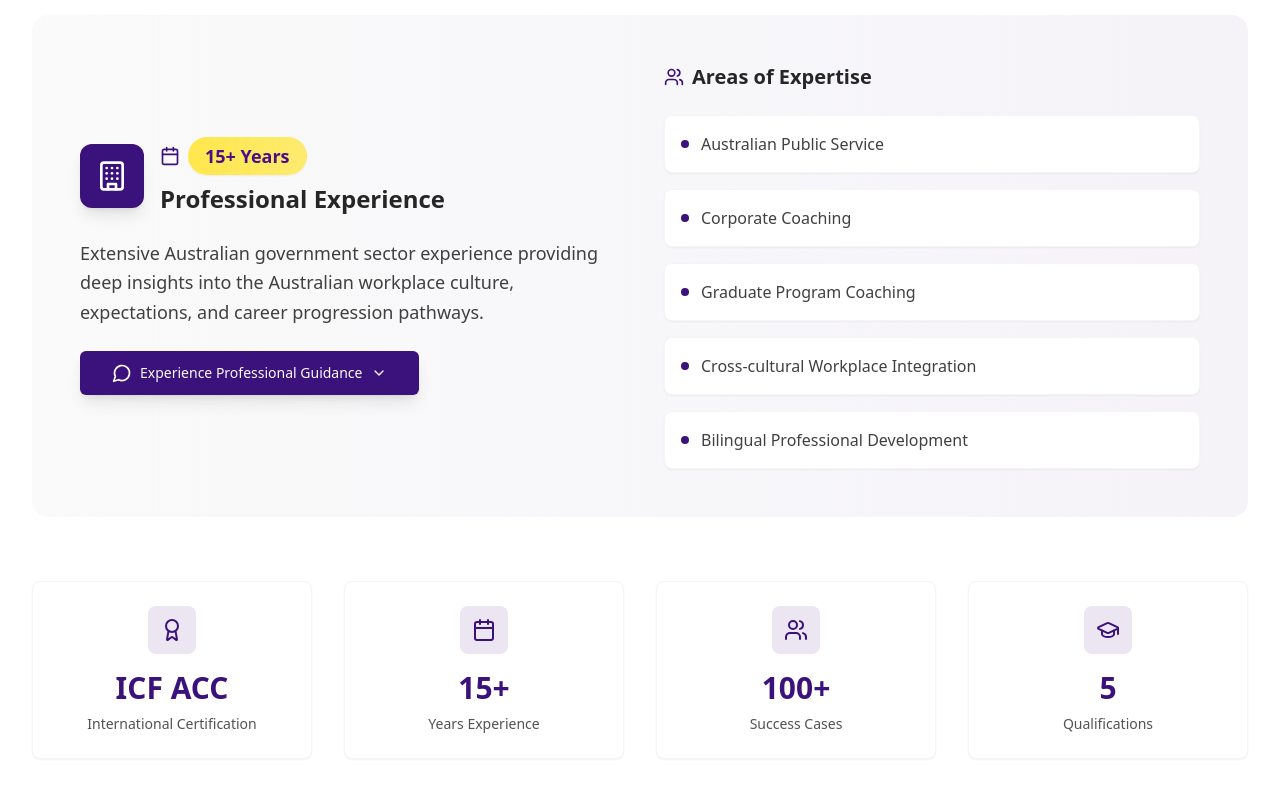
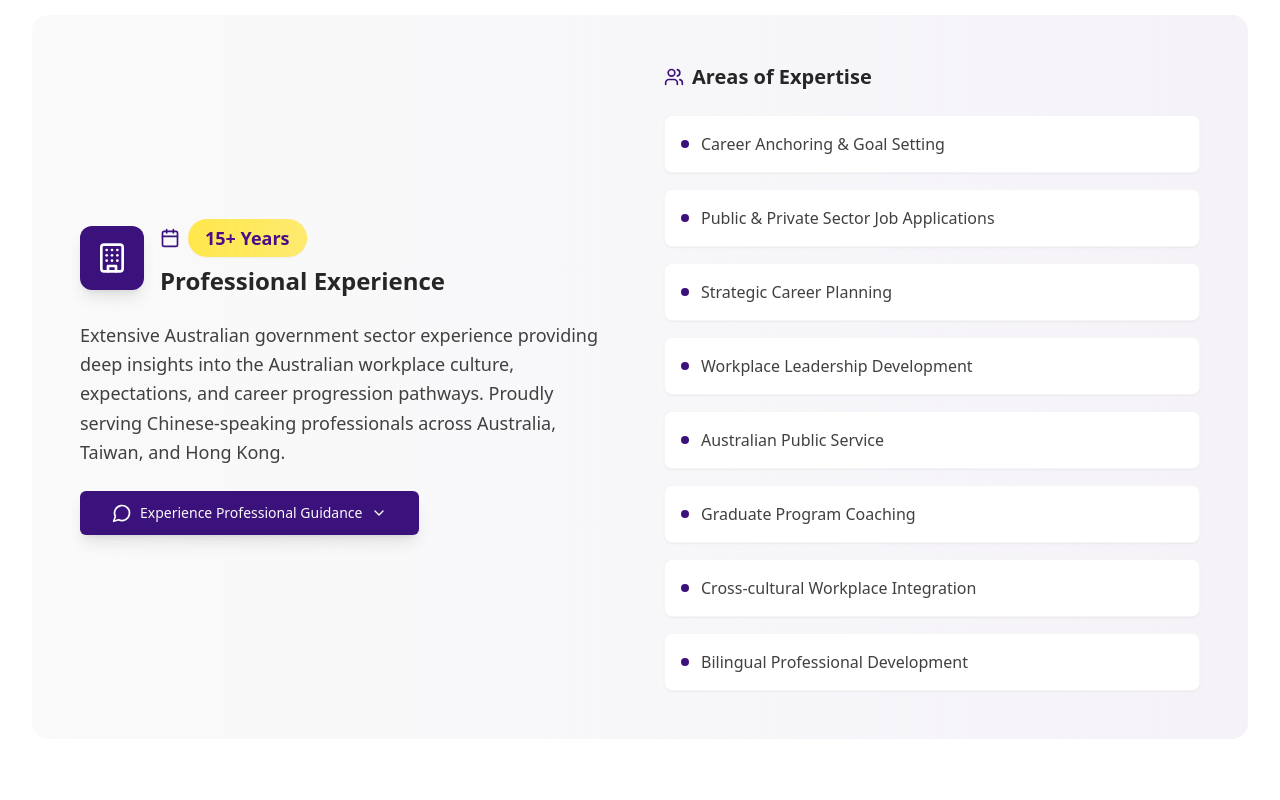
Before and after one commit to seahsky/benson-page-2, a React (Vite) app: page / in a window 1280 px wide. Shown: the part 2260-3060 px from the top of the page. Built offline with nearby package versions, Linux system fonts and the light colour scheme.

Commit message:
Add success metrics section and update stats content

```diff
--- a/src/data/content.ts
+++ b/src/data/content.ts
@@ -21,6 +21,19 @@ export interface Content {
       primary: string
       secondary: string
     }
+  }
+  stats: {
+    clients: string
+    coachingHours: string
+    interviews: string
+    efficiencyRate: string
+    efficiencyDescription: string
+    maxSessions: string
+    maxSessionsDescription: string
+    satisfaction: string
+    satisfactionDescription: string
+    sectionTitle: string
+    sectionSubtitle: string
   }
   coreBenefits: {
     title: string
@@ -149,6 +162,19 @@ export const content: Record<Language, Content> = {
         primary: "Book Consultation",
         secondary: "Learn More"
       }
+    },
+    stats: {
+      clients: "300+",
+      coachingHours: "500+",
+      interviews: "200+",
+      efficiencyRate: "83.1%",
+      efficiencyDescription: "of clients achieve their goals in 5 sessions or fewer",
+      maxSessions: "100%",
+      maxSessionsDescription: "of clients complete their goals within 10 sessions",
+      satisfaction: "93.3%",
+      satisfactionDescription: "client satisfaction rate",
+      sectionTitle: "Proven Results & Client Success",
+      sectionSubtitle: "Real outcomes from coaching that delivers measurable impact"
     },
     coreBenefits: {
       title: "What Do Benson's Clients Gain?",
@@ -378,10 +404,13 @@ export const content: Record<Language, Content> = {
       ],
       experience: {
         years: "15+ Years",
-        background: "Extensive Australian government sector experience providing deep insights into the Australian workplace culture, expectations, and career progression pathways.",
+        background: "Extensive Australian government sector experience providing deep insights into the Australian workplace culture, expectations, and career progression pathways. Proudly serving Chinese-speaking professionals across Australia, Taiwan, and Hong Kong.",
         specialties: [
+          "Career Anchoring & Goal Setting",
+          "Public & Private Sector Job Applications",
+          "Strategic Career Planning",
+          "Workplace Leadership Development",
           "Australian Public Service",
-          "Corporate Coaching",
           "Graduate Program Coaching",
           "Cross-cultural Workplace Integration",
           "Bilingual Professional Development"
@@ -479,6 +508,19 @@ export const content: Record<Language, Content> = {
         primary: "預約諮詢",
         secondary: "了解更多"
       }
+    },
+    stats: {
+      clients: "300+",
+      coachingHours: "500+",
+      interviews: "200+",
+      efficiencyRate: "83.1%",
+      efficiencyDescription: "的客人僅需五次或更少的晤談就可完成引導目標",
+      maxSessions: "100%",
+      maxSessionsDescription: "的客人在十次晤談內完成所有目標",
+      satisfaction: "93.3%",
+      satisfactionDescription: "顧客滿意率",
+      sectionTitle: "實證成果與客戶成功",
+      sectionSubtitle: "提供可衡量影響力的引導服務帶來的真實成果"
     },
     coreBenefits: {
       title: "Benson 的客戶有什麼收穫？",
@@ -708,10 +750,13 @@ export const content: Record<Language, Content> = {
       ],
       experience: {
         years: "15+ 年",
-        background: "豐富的澳洲政府部門經驗，深入了解澳洲職場文化、期望和職涯發展路徑。",
+        background: "豐富的澳洲政府部門經驗，深入了解澳洲職場文化、期望和職涯發展路徑。專業服務澳洲、台灣及香港的華語專業人士。",
         specialties: [
+          "職涯定錨與目標設定",
+          "公私單位工作申請",
+          "策略性職涯規劃",
+          "職場領導力發展",
           "澳洲公務部門",
-          "企業教練",
           "畢業生計劃教練",
           "跨文化職場融合",
           "雙語專業發展"
--- a/src/pages/executive-wisdom/components/ProfessionalAuthority.tsx
+++ b/src/pages/executive-wisdom/components/ProfessionalAuthority.tsx
@@ -260,13 +260,13 @@ export default function ProfessionalAuthority({
               icon: Calendar,
             },
             {
-              number: "100+",
-              label: language === "zh" ? "成功案例" : "Success Cases",
+              number: "300+",
+              label: language === "zh" ? "客戶" : "Clients Coached",
               icon: Users,
             },
             {
-              number: "5",
-              label: language === "zh" ? "學術資格" : "Qualifications",
+              number: "500+",
+              label: language === "zh" ? "引導時數" : "Coaching Hours",
               icon: GraduationCap,
             },
           ].map((stat, index) => (
--- /dev/null
+++ b/src/pages/executive-wisdom/components/SuccessMetrics.tsx
@@ -0,0 +1,198 @@
+import { Card, CardContent } from "@/components/ui/card";
+import { TrendingUp, Target, Award, CheckCircle2 } from "lucide-react";
+import type { Language } from "@/data/content";
+
+interface SuccessMetricsProps {
+  content: {
+    clients: string;
+    coachingHours: string;
+    interviews: string;
+    efficiencyRate: string;
+    efficiencyDescription: string;
+    maxSessions: string;
+    maxSessionsDescription: string;
+    satisfaction: string;
+    satisfactionDescription: string;
+    sectionTitle: string;
+    sectionSubtitle: string;
+  };
+  language: Language;
+}
+
+export default function SuccessMetrics({
+  content,
+  language,
+}: SuccessMetricsProps) {
+  const metrics = [
+    {
+      icon: TrendingUp,
+      value: content.efficiencyRate,
+      description: content.efficiencyDescription,
+      color: "from-blue-500 to-blue-600",
+      bgColor: "bg-blue-50",
+      iconBg: "bg-blue-500",
+    },
+    {
+      icon: Target,
+      value: content.maxSessions,
+      description: content.maxSessionsDescription,
+      color: "from-green-500 to-green-600",
+      bgColor: "bg-green-50",
+      iconBg: "bg-green-500",
+    },
+    {
+      icon: Award,
+      value: content.satisfaction,
+      description: content.satisfactionDescription,
+      color: "from-amber-500 to-amber-600",
+      bgColor: "bg-amber-50",
+      iconBg: "bg-amber-500",
+    },
+  ];
+
+  const impactStats = [
+    {
+      icon: CheckCircle2,
+      value: content.clients,
+      label: language === "zh" ? "客戶" : "Clients",
+      color: "text-primary",
+    },
+    {
+      icon: TrendingUp,
+      value: content.coachingHours,
+      label: language === "zh" ? "引導時數" : "Coaching Hours",
+      color: "text-secondary",
+    },
+    {
+      icon: Target,
+      value: content.interviews,
+      label: language === "zh" ? "面試人選" : "Interviews Coached",
+      color: "text-primary",
+    },
+  ];
+
+  return (
+    <section className="section-padding bg-gradient-to-b from-white to-gray-50">
+      <div className="container-custom">
+        {/* Section Header */}
+        <div className="text-center mb-16 fade-in-up">
+          <h2
+            className={`text-4xl md:text-5xl font-bold text-neutral-800 mb-6 ${
+              language === "zh" ? "font-chinese" : ""
+            }`}
+          >
+            {content.sectionTitle}
+          </h2>
+          <p
+            className={`text-xl text-neutral-600 max-w-3xl mx-auto ${
+              language === "zh" ? "font-chinese" : ""
+            }`}
+          >
+            {content.sectionSubtitle}
+          </p>
+        </div>
+
+        {/* Impact Statistics */}
+        <div className="grid grid-cols-1 md:grid-cols-3 gap-8 mb-16 fade-in-up stagger-1">
+          {impactStats.map((stat, index) => (
+            <Card
+              key={index}
+              className="group bg-white border-2 border-neutral-100 hover:border-primary/30 card-elevated transition-all duration-300"
+            >
+              <CardContent className="p-8 text-center">
+                <div className={`w-16 h-16 ${stat.color} mx-auto mb-6 rounded-full bg-primary/10 flex items-center justify-center group-hover:scale-110 transition-transform duration-300`}>
+                  <stat.icon className={`w-8 h-8 ${stat.color}`} />
+                </div>
+                <div className={`text-5xl md:text-6xl font-bold ${stat.color} mb-3`}>
+                  {stat.value}
+                </div>
+                <div
+                  className={`text-lg font-semibold text-neutral-700 ${
+                    language === "zh" ? "font-chinese" : ""
+                  }`}
+                >
+                  {stat.label}
+                </div>
+              </CardContent>
+            </Card>
+          ))}
+        </div>
+
+        {/* Efficiency Metrics */}
+        <div className="grid grid-cols-1 md:grid-cols-3 gap-8 fade-in-up stagger-2">
+          {metrics.map((metric, index) => (
+            <Card
+              key={index}
+              className={`group ${metric.bgColor} border-2 border-transparent hover:border-primary/40 card-elevated overflow-hidden transition-all duration-300`}
+            >
+              <CardContent className="p-8">
+                <div className="flex flex-col items-center text-center">
+                  <div
+                    className={`w-20 h-20 ${metric.iconBg} rounded-2xl flex items-center justify-center mb-6 shadow-lg group-hover:shadow-xl transition-all duration-300 group-hover:scale-110`}
+                  >
+                    <metric.icon className="w-10 h-10 text-white" />
+                  </div>
+
+                  {/* Large Percentage Display */}
+                  <div className="relative mb-4">
+                    <div
+                      className={`text-6xl md:text-7xl font-bold bg-gradient-to-r ${metric.color} bg-clip-text text-transparent`}
+                    >
+                      {metric.value}
+                    </div>
+                  </div>
+
+                  {/* Progress Bar */}
+                  <div className="w-full h-2 bg-white rounded-full mb-4 overflow-hidden">
+                    <div
+                      className={`h-full bg-gradient-to-r ${metric.color} rounded-full transition-all duration-1000 ease-out`}
+                      style={{
+                        width: metric.value,
+                        animation: "slideIn 1.5s ease-out",
+                      }}
+                    />
+                  </div>
+
+                  {/* Description */}
+                  <p
+                    className={`text-base md:text-lg text-neutral-700 font-medium leading-relaxed ${
+                      language === "zh" ? "font-chinese" : ""
+                    }`}
+                  >
+                    {metric.description}
+                  </p>
+                </div>
+              </CardContent>
+            </Card>
+          ))}
+        </div>
+
+        {/* Bottom CTA Message */}
+        <div className="mt-16 text-center fade-in-up stagger-3">
+          <div className="inline-block px-8 py-4 bg-primary/5 rounded-2xl border-2 border-primary/20">
+            <p
+              className={`text-lg md:text-xl text-neutral-800 font-semibold ${
+                language === "zh" ? "font-chinese" : ""
+              }`}
+            >
+              {language === "zh"
+                ? "成效說明一切 — 大多數客戶在短期內達成目標！"
+                : "Results speak for themselves — Most clients achieve their goals in record time!"}
+            </p>
+          </div>
+        </div>
+      </div>
+
+      <style>{`
+        @keyframes slideIn {
+          from {
+            width: 0;
+          }
+          to {
+            width: var(--final-width);
+          }
+        }
+      `}</style>
+    </section>
+  );
+}
--- a/src/pages/executive-wisdom/index.tsx
+++ b/src/pages/executive-wisdom/index.tsx
@@ -6,6 +6,7 @@ import CoreBenefits from "./components/CoreBenefits";
 import ServiceShowcase from "./components/ServiceShowcase";
 import PricingSection from "./components/PricingSection";
 import SuccessStories from "./components/SuccessStories";
+import SuccessMetrics from "./components/SuccessMetrics";
 import ProfessionalAuthority from "./components/ProfessionalAuthority";
 import AdditionalOfferings from "./components/AdditionalOfferings";
 import CommunityConnection from "./components/CommunityConnection";
@@ -60,6 +61,11 @@ export default function ExecutiveWisdom() {
         />
       </section>
 
+      {/* Success Metrics */}
+      <section id="success-metrics">
+        <SuccessMetrics content={currentContent.stats} language={language} />
+      </section>
+
       {/* Pricing Section - Fees */}
       <section id="fees">
         <PricingSection content={currentContent.pricing} language={language} />
```
